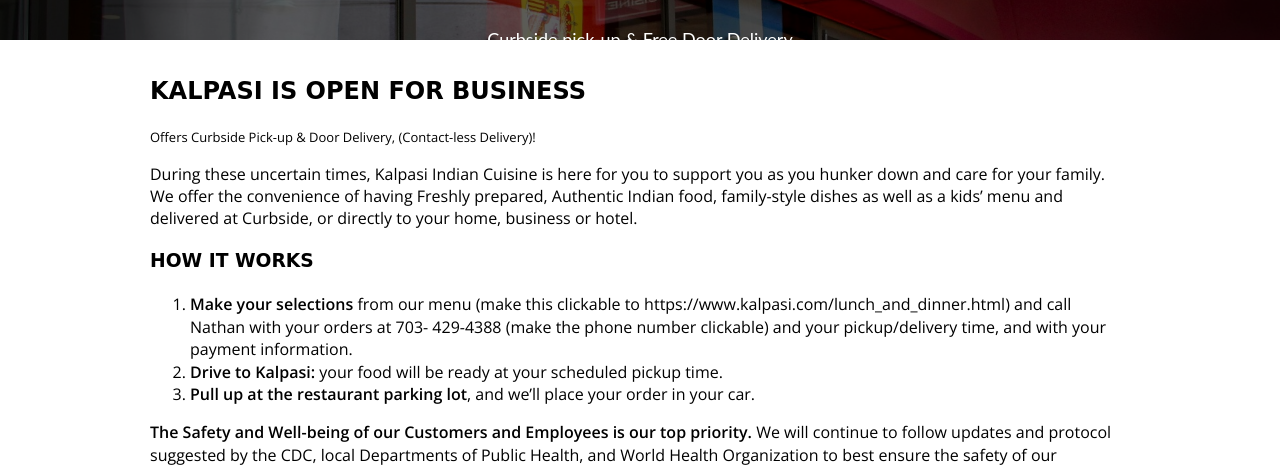
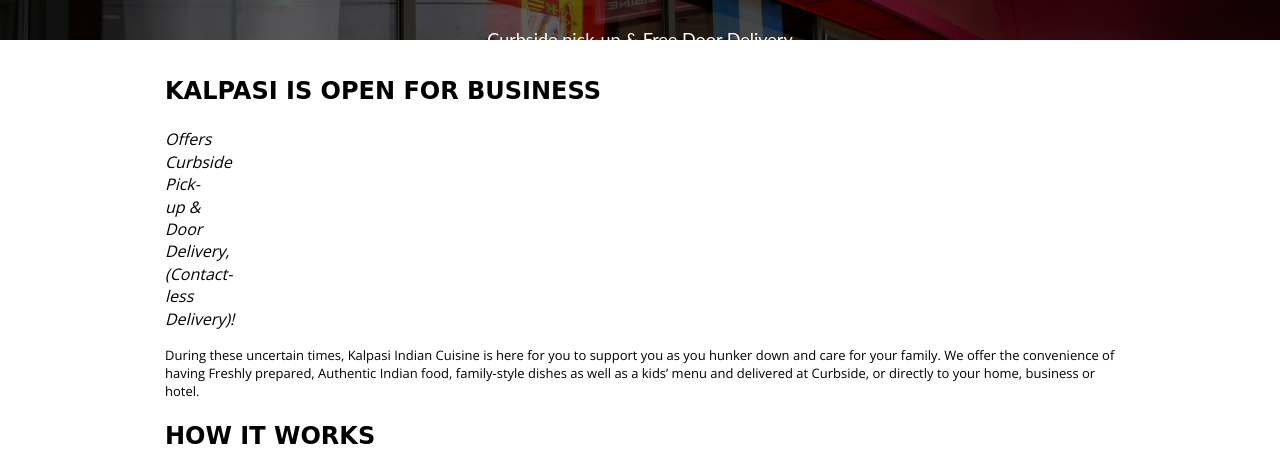
Before and after one commit to raaj-obuli/kalpasi, a plain HTML site: page covid-19.html in a window 1280 px wide. Shown: the part 330-798 px from the top of the page. Drawn offline with nearby package versions, Linux system fonts and the light colour scheme; a web font is replaced by a local one.

Commit message:
add covid content

```diff
--- a/covid-19.html
+++ b/covid-19.html
@@ -76,20 +76,22 @@
         </div>
       </div>
       <div class="catering_wrap" style="margin:15px auto;">
+        <div style="margin:auto 15px;">
           <h2>KALPASI IS OPEN FOR BUSINESS</h2>
-        <div class="brief">Offers Curbside Pick-up &amp; Door Delivery, (Contact-less Delivery)!</div>
-        <p>During these uncertain times, Kalpasi Indian Cuisine is here for you to support you as you hunker down
+          <p><i>Offers Curbside Pick-up &amp; Door Delivery, (Contact-less Delivery)!</i></p>
+          <p class="brief">During these uncertain times, Kalpasi Indian Cuisine is here for you to support you as you hunker down
   and care for your family. We offer the convenience of having Freshly prepared, Authentic Indian food,
   family-style dishes as well as a kids’ menu and delivered at Curbside, or directly to your home, business
   or hotel.</p>
-          <h3>HOW IT WORKS</h3>
+            <h2>HOW IT WORKS</h2>
+            <div class="brief">
               <ol>
-            <li><strong>Make your selections</strong> from our menu (make this clickable to
+                <li><p><strong>Make your selections</strong> from our menu (make this clickable to
     https://www.kalpasi.com/lunch_and_dinner.html) and call Nathan with your orders at 703-
     429-4388 (make the phone number clickable) and your pickup/delivery time, and with your
-payment information.</li>
-            <li><strong>Drive to Kalpasi:</strong> your food will be ready at your scheduled pickup time.</li>
-            <li><strong>Pull up at the restaurant parking lot</strong>, and we’ll place your order in your car.</li>
+    payment information.</p></li>
+                <li><p><strong>Drive to Kalpasi:</strong> your food will be ready at your scheduled pickup time.</p></li>
+                <li><p><strong>Pull up at the restaurant parking lot</strong>, and we’ll place your order in your car.</p></li>
               </ol>
               <p><strong>The Safety and Well-being of our Customers and Employees is our top priority.</strong> We will continue to
     follow updates and protocol suggested by the CDC, local Departments of Public Health, and World
@@ -102,6 +104,8 @@
     local suppliers rely on your continued patronage during these challenging times.</p>
               <p><strong>#freshlitenatural</strong></p>
               <p><strong>#togetherwearestronger</strong></p>
+            </div>
+        </div>>
       </div>
     </section>
     <!-- #content -->
```
Also changed, not shown: index.html (+10 -1 lines). Lines whose indentation alone changed are shown as unchanged.
